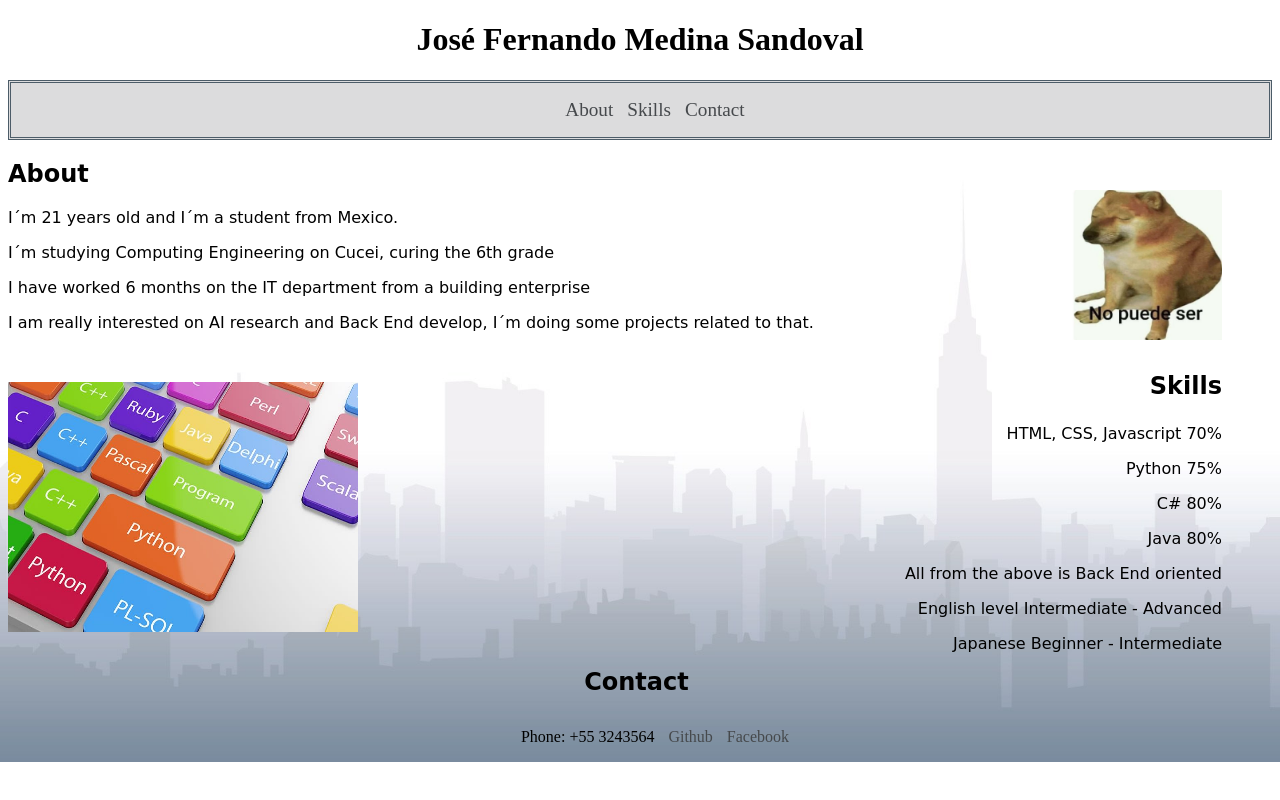
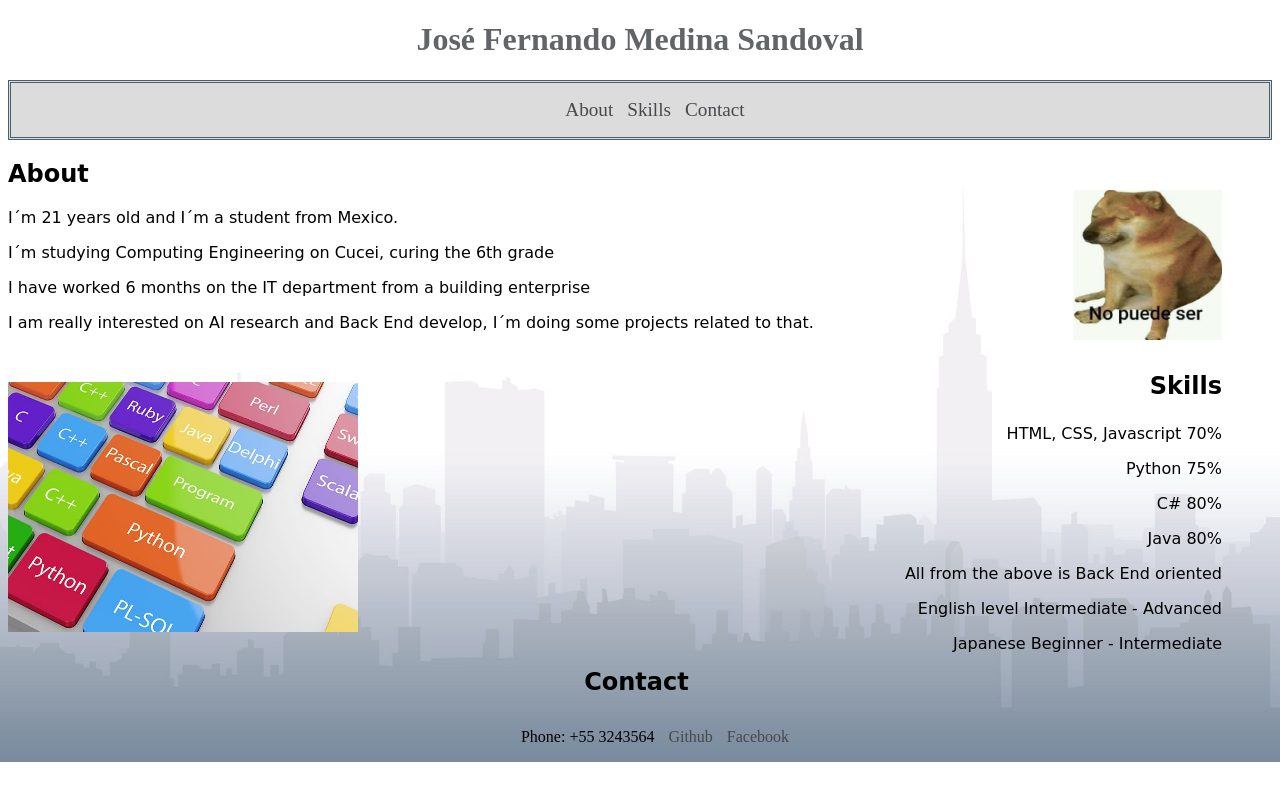
Before and after one commit to fernandoMedina-S/Programacion_internet, a plain HTML site: page index.html in a window 1280 px wide. Drawn offline with Linux system fonts and the light colour scheme; a web font is replaced by a local one.

Commit message:
Finalizada

```diff
--- a/styles.css
+++ b/styles.css
@@ -22,6 +22,7 @@ body{
 
 .main_title{
     text-align: center;
+    color: #626568;
 }
 
 .list_element{
```
